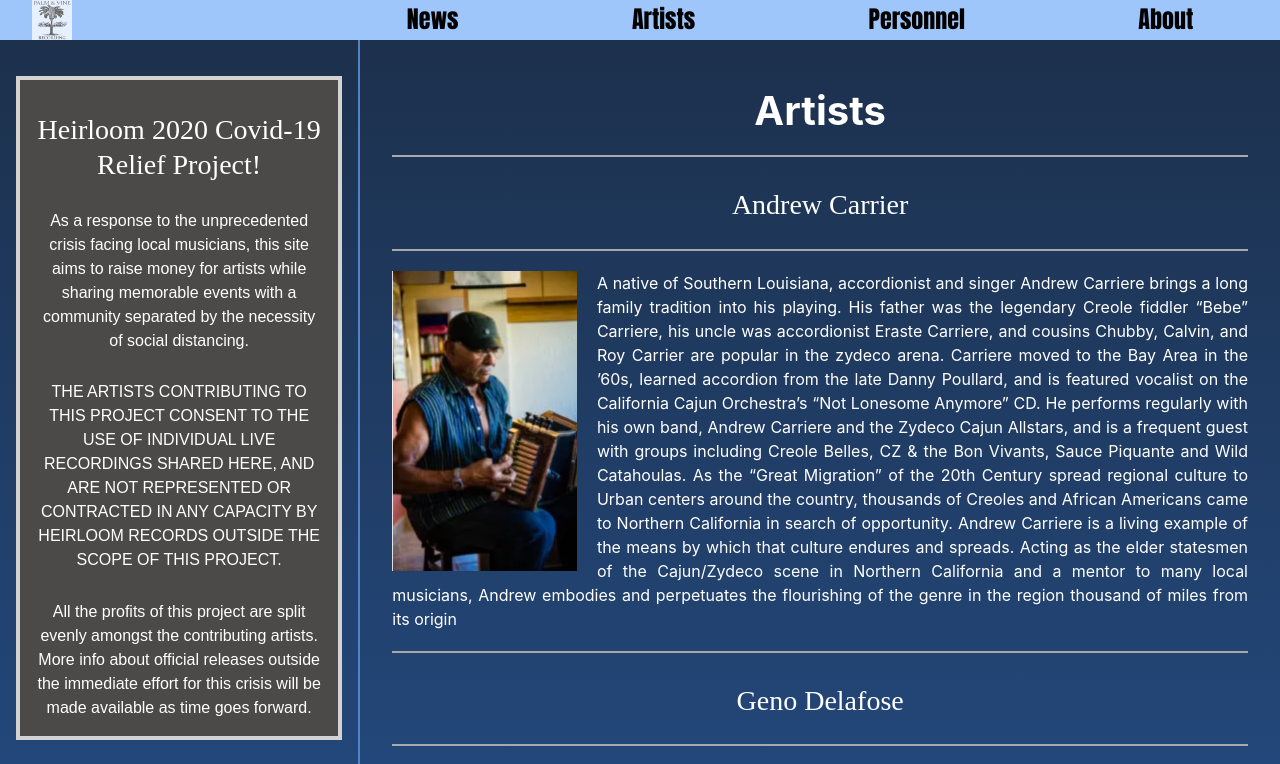
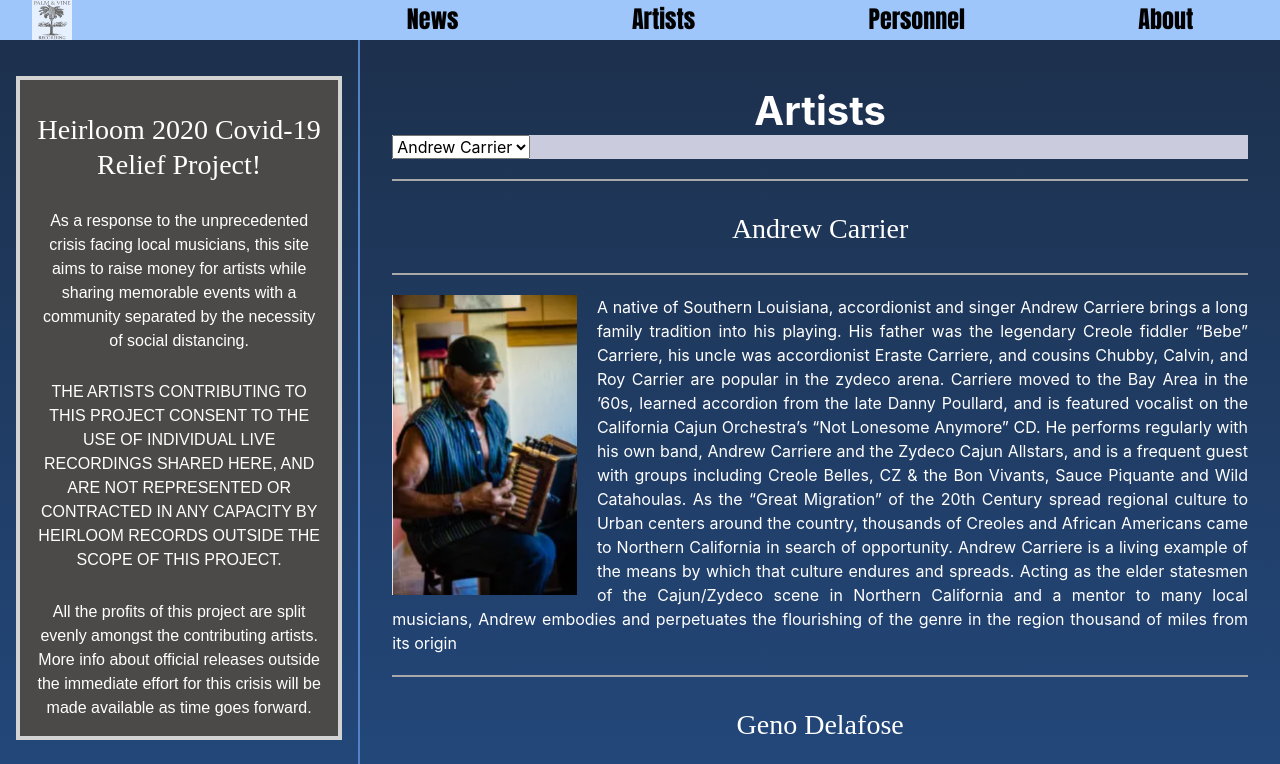
Before and after one commit to naturalstrings/palm-and-vine, a React (Vite) app: page /app/Artists in a window 1280 px wide. Shown: the top 764 px of the page. Built offline with nearby package versions, Linux system fonts and the light colour scheme.

Commit message:
filter feature

```diff
--- a/src/components/Artists.tsx
+++ b/src/components/Artists.tsx
@@ -1,5 +1,9 @@
 import { useState, useEffect } from 'react';
 import data from '../artists.json';
+import ArtistsFilter from './Filters/ArtistsFilter';
+import './Filters/Filters.css';
+
+
 
 export default function Artists() {
   interface Artist {
@@ -27,9 +31,22 @@ export default function Artists() {
     setArtists(currArtists);
   }, []);
 
+  const [filterTextValue, updateFilterText ]  = useState('all');
+  const filterArtistList = artists.filter((theArtist) => {
+      if(filterTextValue === "Andrew Carrier" ){
+        return theArtist.chooseArtist === true;
+      }
+  })
+
+  function onFilteredValueSelected(filterValue) {
+    updateFilterText(filterValue);
+
+  }
+
   return (
     <>
       <h1>Artists</h1>
+      <ArtistsFilter  filteredValueSelected = {filterArtistList} ></ArtistsFilter>
       {artists.map((artist) => (
         <div  key={artist.id}>
           <hr/>
--- /dev/null
+++ b/src/components/Filters/ArtistsFilter.tsx
@@ -0,0 +1,21 @@
+
+
+
+
+function ArtistsFilter(props) {
+        function onFilteredValueChanges(event) {
+
+            props.filteredValueSelected(event.target.value)
+        }
+        return (
+            <div className="filter-area">
+                <select name="chooseArtist" id="" onChange={onFilteredValueChanges}>
+                    <option value="Andrew Carrier">Andrew Carrier</option>
+                    <option value="Geno Delafose">Geno Delafose</option>
+                    <option value="All Artists">All Artists</option>
+                </select>
+            </div>
+        )
+    }
+
+export default ArtistsFilter;
--- /dev/null
+++ b/src/components/Filters/Filters.css
@@ -0,0 +1,5 @@
+.filter-area {
+
+    background-color: rgb(203, 203, 222);
+
+}
```
